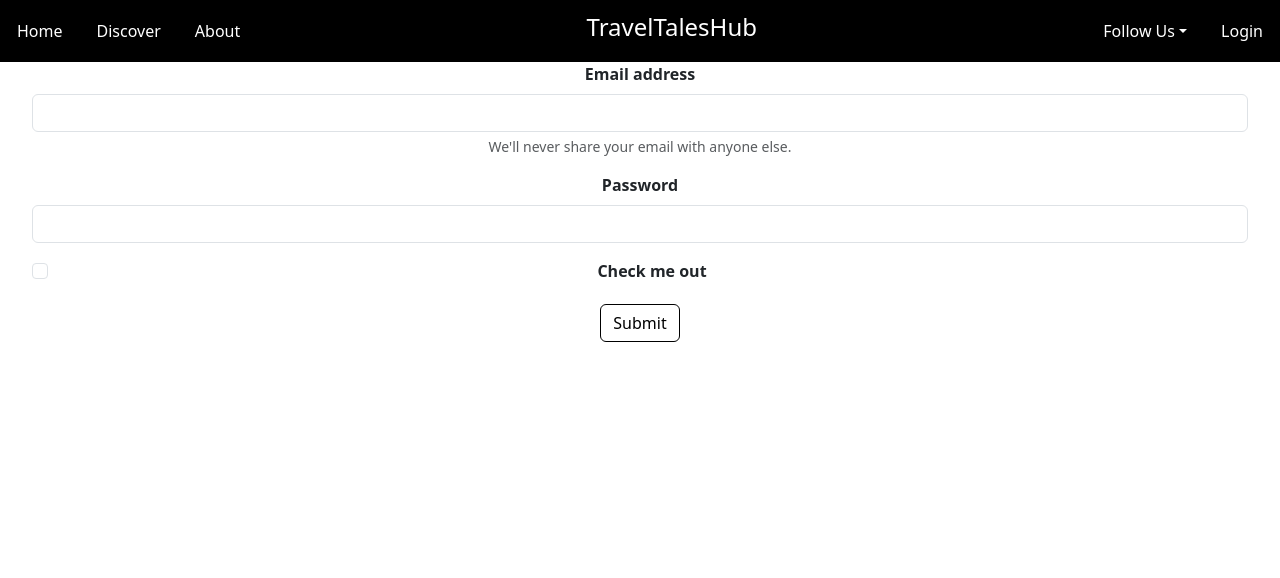
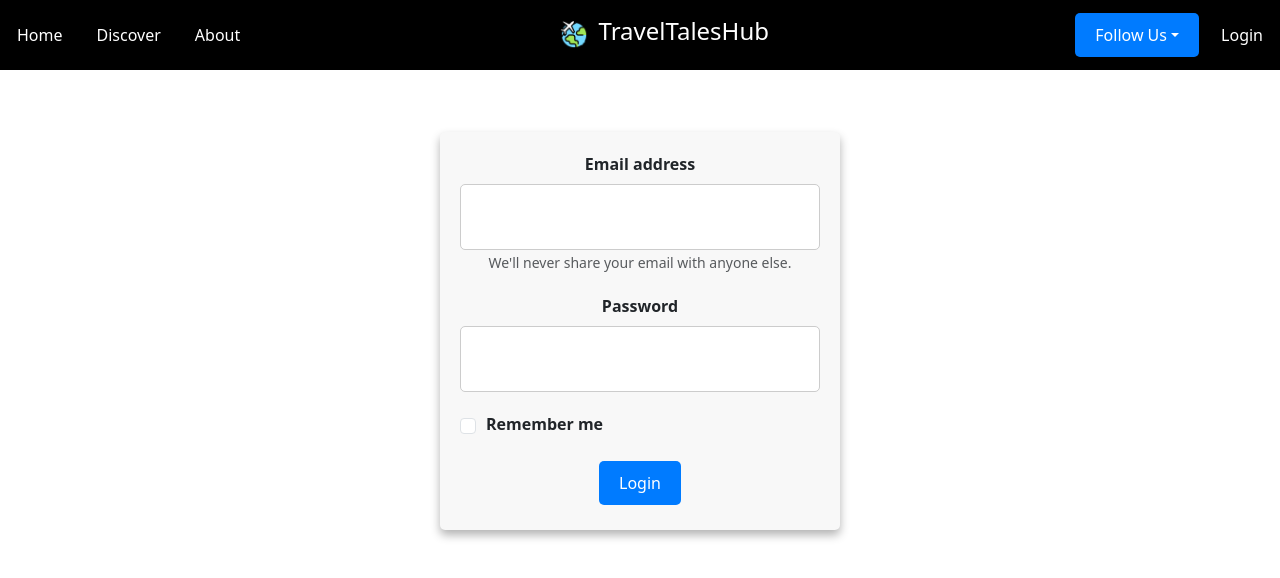
Before and after one commit to SanjanaTU/TravelTalesHub, a React (Vite) app: page /Login in a window 1280 px wide. Shown: the top 578 px of the page. Built offline with nearby package versions, Linux system fonts and the light colour scheme.

Commit message:
working still

```diff
--- /dev/null
+++ b/src/Pages/Login.css
@@ -0,0 +1,59 @@
+.login-form {
+    max-width: 400px;
+    margin: 100px auto;
+    padding: 20px;
+    background-color: #f8f8f8;
+    border-radius: 5px;
+    box-shadow: 0px 5px 10px rgba(0, 0, 0, 0.3);
+  }
+
+  .form-group {
+    margin-bottom: 20px;
+  }
+
+  .form-label {
+    font-weight: bold;
+  }
+
+  .form-control {
+    width: 100%;
+    padding: 20px;
+    border: 1px solid #ccc;
+    border-radius: 5px;
+    font-size: 16px;
+  }
+
+  .form-text {
+    font-size: 14px;
+    color: #666;
+  }
+
+  .form-check {
+    display: flex;
+    align-items: center;
+  }
+
+  .form-check-input {
+    margin-right: 10px;
+  }
+
+  .btn-primary {
+    background-color: #007bff;
+    color: #fff;
+    border: none;
+    border-radius: 5px;
+    padding: 10px 20px;
+    font-size: 16px;
+    cursor: pointer;
+    text-decoration: none;
+    display: inline-block;
+    transition: background-color 0.3s ease-in-out;
+  }
+
+  .btn-primary:hover {
+    background-color: #0056b3;
+  }
+
+  .btn-primary:active {
+    background-color: #004b9a;
+  }
--- a/src/Pages/Login.jsx
+++ b/src/Pages/Login.jsx
@@ -1,30 +1,31 @@
-import {  Link } from "react-router-dom";
+import { Link } from "react-router-dom";
+import "./Login.css";
 
-function Login(){
-
-    return(
-        <form style={{margin:'30px auto'}}>
-        <div className="mb-3">
-          <label htmlFor="exampleInputEmail1" className="form-label">Email address</label>
+function Login() {
+  return (
+    <form className="login-form">
+      <div className="form-group">
+        <label htmlFor="exampleInputEmail1" className="form-label">
+          Email address
+        </label>
         <input type="email" className="form-control" id="exampleInputEmail1" aria-describedby="emailHelp" />
-          <div id="emailHelp" className="form-text">We'll never share your email with anyone else.</div>
+        <small id="emailHelp" className="form-text text-muted">We'll never share your email with anyone else.</small>
       </div>
-        <div className="mb-3">
-          <label htmlFor="exampleInputPassword1" className="form-label">Password</label>
+      <div className="form-group">
+        <label htmlFor="exampleInputPassword1" className="form-label">
+          Password
+        </label>
         <input type="password" className="form-control" id="exampleInputPassword1" />
       </div>
-        <div className="mb-3 form-check">
-          <input type="checkbox" className="form-check-input" id="exampleCheck1"/>
-          <label className="form-check-label" htmlFor="exampleCheck1">Check me out</label>
+      <div className="form-group form-check">
+        <input type="checkbox" className="form-check-input" id="exampleCheck1" />
+        <label className="form-check-label" htmlFor="exampleCheck1">Remember me</label>
       </div>
       <Link to={`/`}>
-        <button type="submit" style={{background:'white',color:'black',border:'1px solid black'}}   className="btn btn-primary">Submit</button>
+        <button type="submit" className="btn btn-primary">Login</button>
       </Link>
+    </form>
+  );
+}
 
-      </form>
-
-
-    )
-
-}
-export default Login
+export default Login;
--- a/src/Pages/TouristPlaces.css
+++ b/src/Pages/TouristPlaces.css
@@ -28,7 +28,7 @@
 }
 
 textarea {
-  width: 100%;
+  width: 200px;
   height: 300px;
   padding: 10px;
   border: 1px solid #ccc;
--- a/src/components/NavBar.css
+++ b/src/components/NavBar.css
@@ -58,3 +58,12 @@
   font-size: 24px;
   color: white;
 }
+
+.name_project {
+  display: flex;
+  align-items: center;
+}
+
+.name_icon {
+  width: 30px;
+  margin-right: 10px; }
--- a/src/components/NavBar.jsx
+++ b/src/components/NavBar.jsx
@@ -2,6 +2,7 @@ import React from 'react';
 import { Dropdown } from 'react-bootstrap';
 import { Link } from 'react-router-dom';
 import './NavBar.css';
+import icon from '../assets/travel_826070.png'
 
 function Navbar() {
   return (
@@ -20,7 +21,9 @@ function Navbar() {
         </div>
         <div className='nav-center'>
           <section className='name_project'>
+          <img  className='name_icon' src={icon} alt={icon}/>
             <h1>TravelTalesHub</h1>
+
           </section>
         </div>
         <div className='nav-right'>
```
Also changed, not shown: src/assets/travel_826070.png (added). Lines whose indentation alone changed are shown as unchanged.
